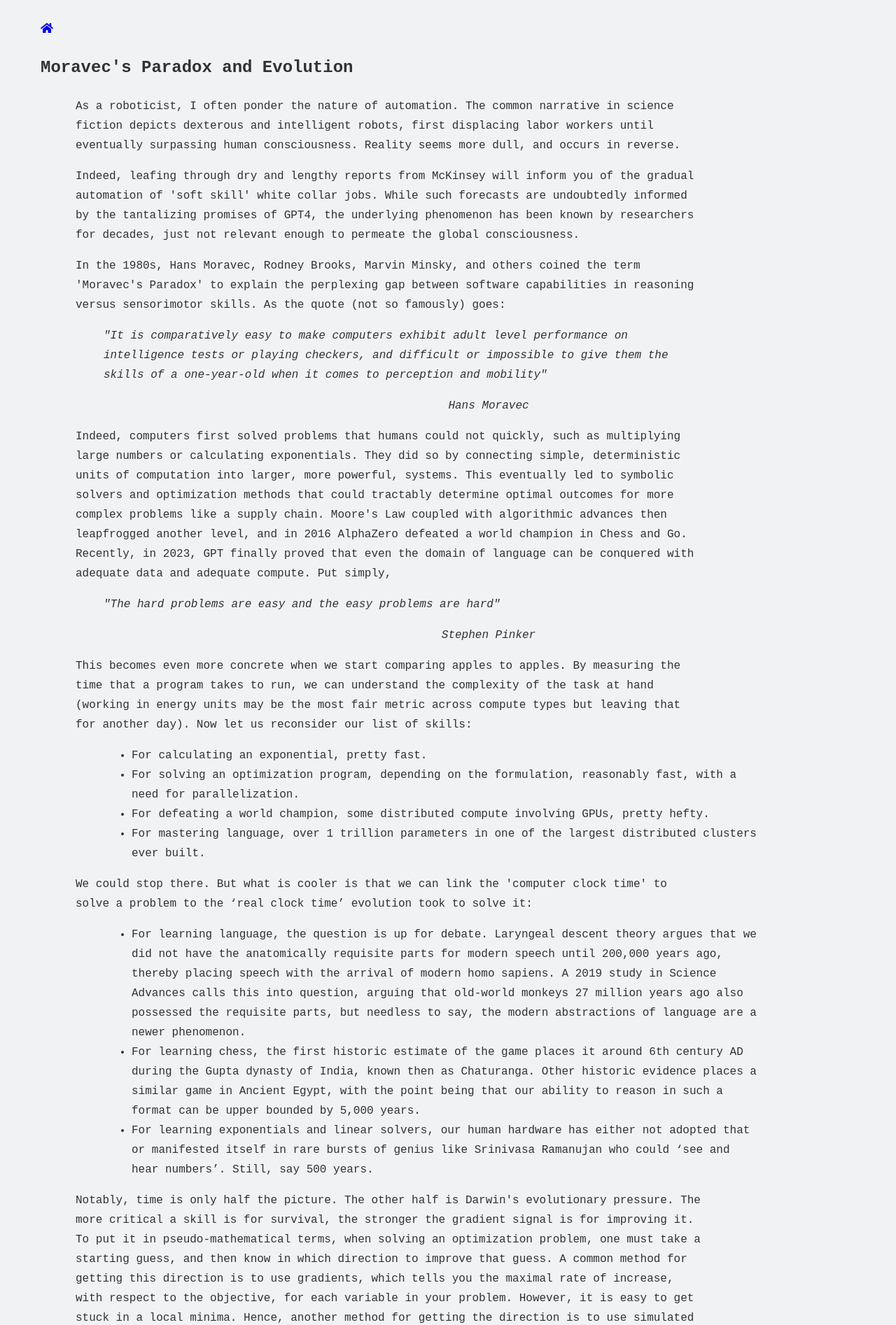
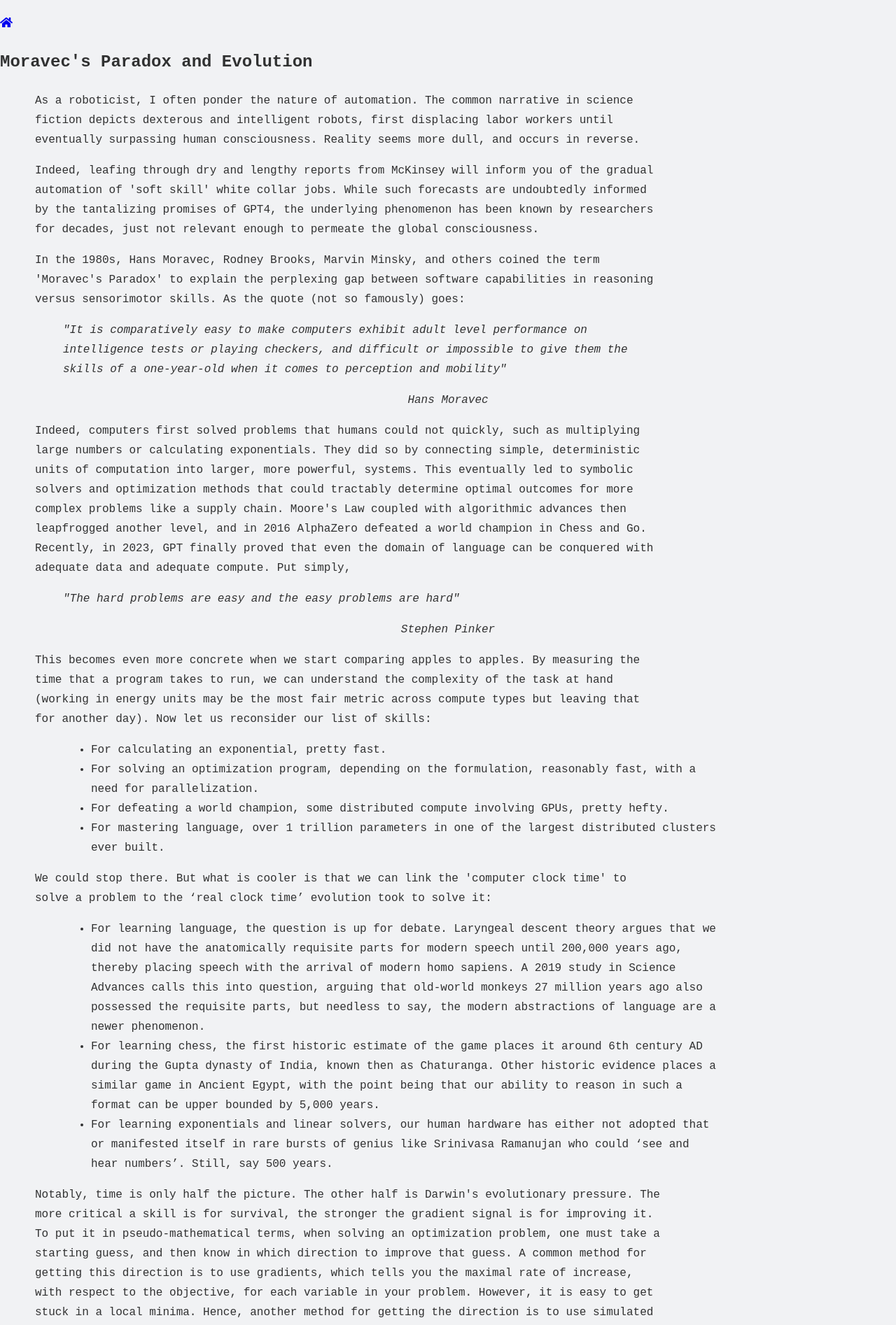
Before and after one commit to pranav270-create/pranav270-create.github.io, a Jekyll site: the page moravec_who.html, which Jekyll copies as it is, in a window 1280 px wide. Shown: the top 1894 px of the page at 70% size. Built offline with Jekyll 4.4.1, drawn with Linux system fonts in a browser that asks for light colours.

Commit message:
more shit

```diff
--- a/moravec_who.html
+++ b/moravec_who.html
@@ -59,39 +59,39 @@
     <div style="display: flex; justify-content: center; width: 100%;">
         <table style="border-collapse: collapse; width: 100%;">
             <tr>
-                <th style="border: 1px solid black; text-align: center; padding: 10px;">Task</th>
-                <th style="border: 1px solid black; text-align: center; padding: 10px;">Clock Time (M years)</th>
-                <th style="border: 1px solid black; text-align: center; padding: 10px;">Population Size (B)</th>
-                <th style="border: 1px solid black; text-align: center; padding: 10px;">Survival Value</th>
-                <th style="border: 1px solid black; text-align: center; padding: 10px;">Cost</th>
+                <th style="border: 1px solid black; text-align: center; padding: 3px;">Task</th>
+                <th style="border: 1px solid black; text-align: center; padding: 3px;">Clock Time (M years)</th>
+                <th style="border: 1px solid black; text-align: center; padding: 3px;">Population Size (B)</th>
+                <th style="border: 1px solid black; text-align: center; padding: 3px;">Survival Value</th>
+                <th style="border: 1px solid black; text-align: center; padding: 3px;">Cost</th>
             </tr>
             <tr>
-                <td style="border: 1px solid black; text-align: center; padding: 10px;">Math</td>
-                <td style="border: 1px solid black; text-align: center; padding: 10px;">0.0001</td>
-                <td style="border: 1px solid black; text-align: center; padding: 10px;">8</td>
-                <td style="border: 1px solid black; text-align: center; padding: 10px;">0.000001</td>
-                <td style="border: 1px solid black; text-align: center; padding: 10px;">Low</td>
+                <td style="border: 1px solid black; text-align: center; padding: 3px;">Math</td>
+                <td style="border: 1px solid black; text-align: center; padding: 3px;">0.0001</td>
+                <td style="border: 1px solid black; text-align: center; padding: 3px;">8</td>
+                <td style="border: 1px solid black; text-align: center; padding: 3px;">0.000001</td>
+                <td style="border: 1px solid black; text-align: center; padding: 3px;">Low</td>
             </tr>
             <tr>
-                <td style="border: 1px solid black; text-align: center; padding: 10px;">Chess</td>
-                <td style="border: 1px solid black; text-align: center; padding: 10px;">0.005</td>
-                <td style="border: 1px solid black; text-align: center; padding: 10px;">20</td>
-                <td style="border: 1px solid black; text-align: center; padding: 10px;">0.0000001</td>
-                <td style="border: 1px solid black; text-align: center; padding: 10px;">Low</td>
+                <td style="border: 1px solid black; text-align: center; padding: 3px;">Chess</td>
+                <td style="border: 1px solid black; text-align: center; padding: 3px;">0.005</td>
+                <td style="border: 1px solid black; text-align: center; padding: 3px;">20</td>
+                <td style="border: 1px solid black; text-align: center; padding: 3px;">0.0000001</td>
+                <td style="border: 1px solid black; text-align: center; padding: 3px;">Low</td>
             </tr>
             <tr>
-                <td style="border: 1px solid black; text-align: center; padding: 10px;">Language</td>
-                <td style="border: 1px solid black; text-align: center; padding: 10px;">0.2</td>
-                <td style="border: 1px solid black; text-align: center; padding: 10px;">30</td>
-                <td style="border: 1px solid black; text-align: center; padding: 10px;">0.1</td>
-                <td style="border: 1px solid black; text-align: center; padding: 10px;">Medium</td>
+                <td style="border: 1px solid black; text-align: center; padding: 3px;">Language</td>
+                <td style="border: 1px solid black; text-align: center; padding: 3px;">0.2</td>
+                <td style="border: 1px solid black; text-align: center; padding: 3px;">30</td>
+                <td style="border: 1px solid black; text-align: center; padding: 3px;">0.1</td>
+                <td style="border: 1px solid black; text-align: center; padding: 3px;">Medium</td>
             </tr>
             <tr>
-                <td style="border: 1px solid black; text-align: center; padding: 10px;">Sensorimotor</td>
-                <td style="border: 1px solid black; text-align: center; padding: 10px;">300</td>
-                <td style="border: 1px solid black; text-align: center; padding: 10px;">1000</td>
-                <td style="border: 1px solid black; text-align: center; padding: 10px;">1</td>
-                <td style="border: 1px solid black; text-align: center; padding: 10px;">High</td>
+                <td style="border: 1px solid black; text-align: center; padding: 3px;">Sensorimotor</td>
+                <td style="border: 1px solid black; text-align: center; padding: 3px;">300</td>
+                <td style="border: 1px solid black; text-align: center; padding: 3px;">1000</td>
+                <td style="border: 1px solid black; text-align: center; padding: 3px;">1</td>
+                <td style="border: 1px solid black; text-align: center; padding: 3px;">High</td>
             </tr>
         </table>
     </div>
--- a/styles.css
+++ b/styles.css
@@ -10,7 +10,8 @@
     padding-top: 20px;
     font-size: 16px;
     font-weight: 1000px;
-    padding-left: 50px;
+    padding-left: 0px;
+    margin: 0px;
     word-wrap: break-word; /* Add this line */
     width: 100%;
 }
```
Also changed, not shown: index.html (+2 -2 lines).
